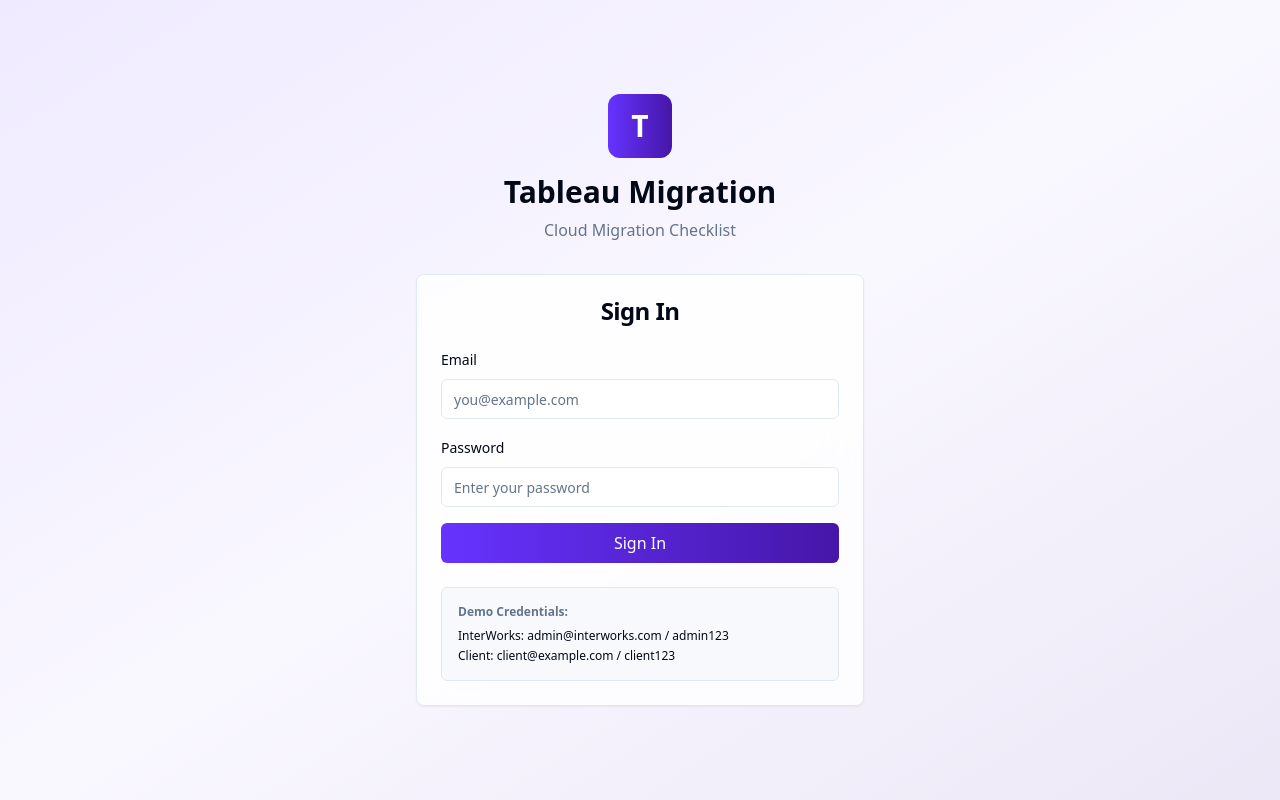
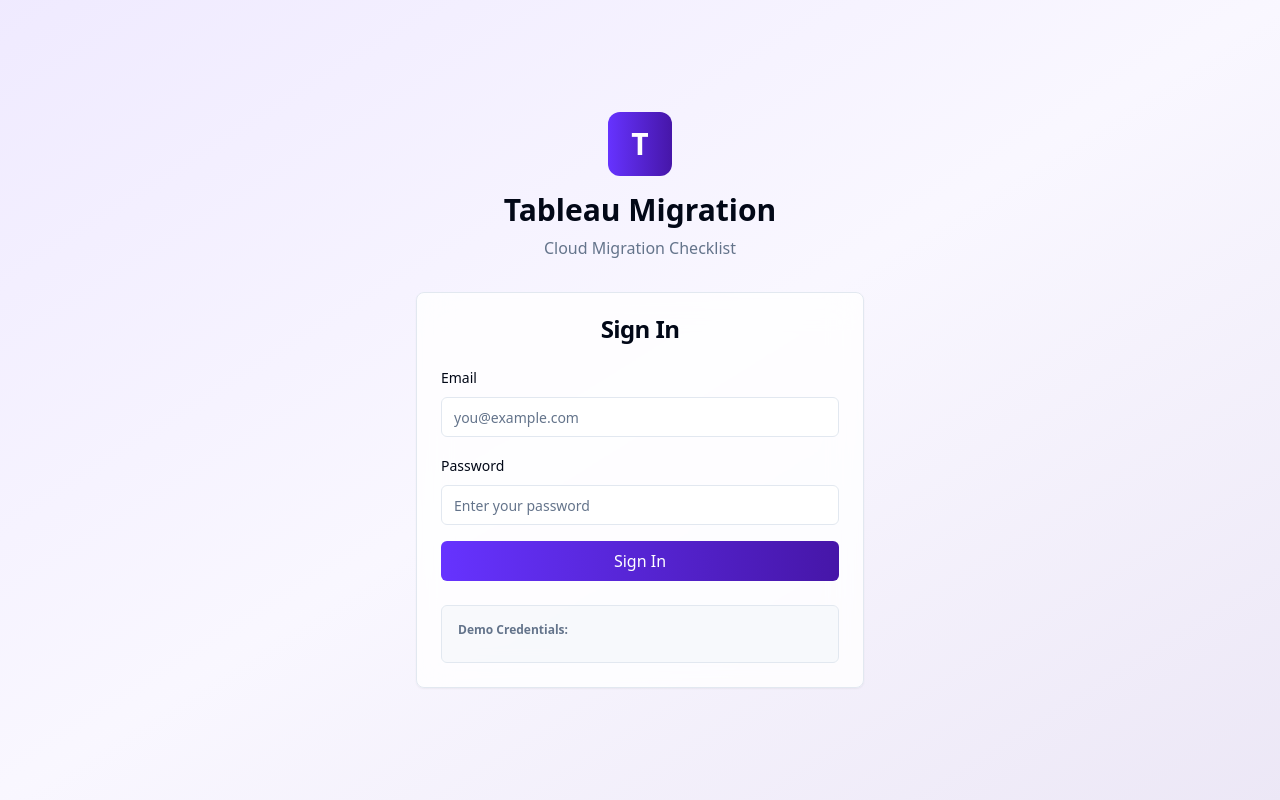
Before and after one commit to michael-william/tcmapp, a React (Vite) app in the folder frontend/: page /login in a window 1280 px wide. Built offline with nearby package versions, Linux system fonts and the light colour scheme; no server answers.

Commit message:
Removed login hints

```diff
--- a/frontend/src/pages/Login.jsx
+++ b/frontend/src/pages/Login.jsx
@@ -110,7 +110,7 @@
             <p className="text-xs font-semibold text-muted-foreground mb-2">
               Demo Credentials:
             </p>
-            <div className="text-xs space-y-1">
+            {/* <div className="text-xs space-y-1">
               <p>
                 <span className="font-medium">InterWorks:</span>{' '}
                 admin@interworks.com / admin123
@@ -119,7 +119,7 @@
                 <span className="font-medium">Client:</span>{' '}
                 client@example.com / client123
               </p>
-            </div>
+            </div> */}
           </div>
         </CardContent>
       </Card>
```
